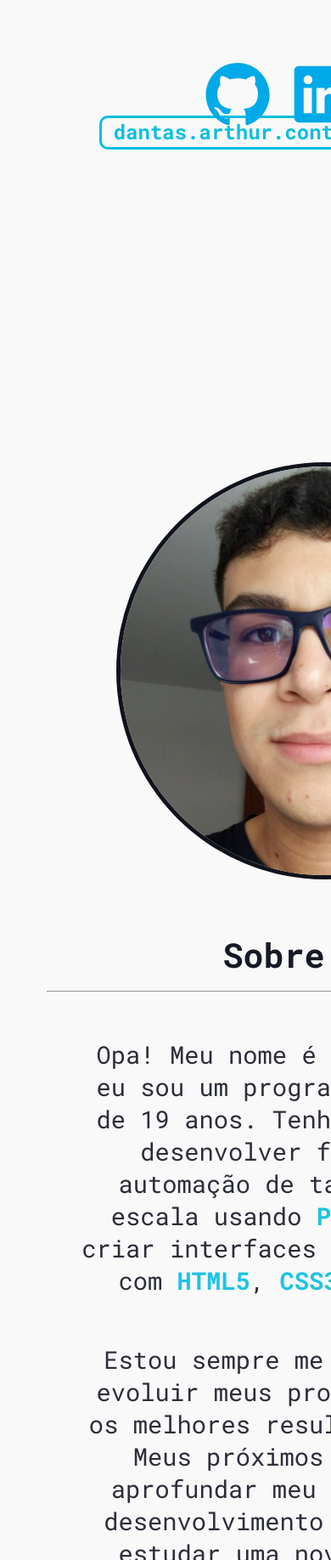
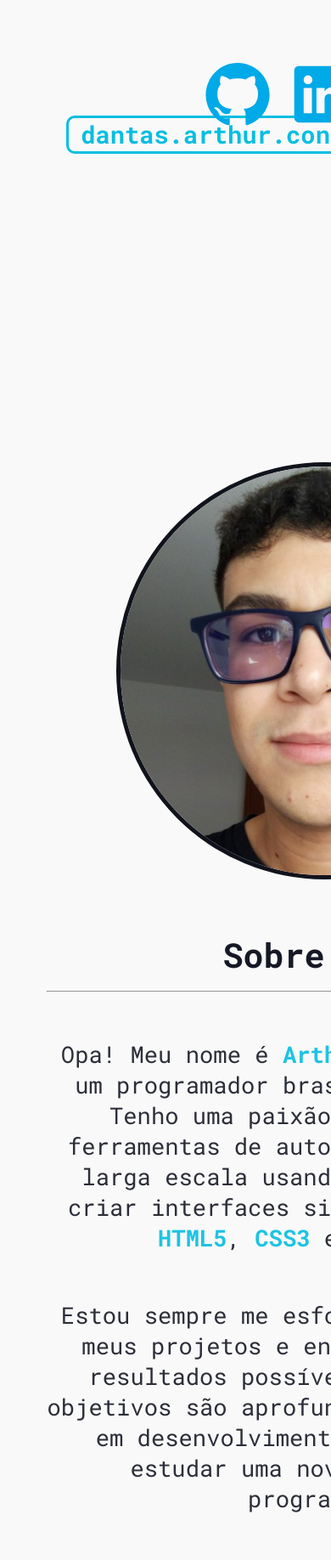
Before and after one commit to dantas-arthur/portfolio, a plain HTML site: page index.html in a window 390 px wide. Shown: the part 820-2656 px from the top of the page at 85% size. Drawn offline with Linux system fonts and the light colour scheme.

Commit message:
Update style.css

```diff
--- a/style.css
+++ b/style.css
@@ -669,15 +669,15 @@ mark.cyan {
 
     .email-container {
         top: 105%;
-        left: 20%;
+        left: 10%;
     }
 
     #email {
-        width: 480px;
-        height: 40px;
+        width: 570px;
+        height: 45px;
         position: absolute;
         text-align: center;
-        font-size: 1.5rem;
+        font-size: 1.8rem;
     }
 
     #copy-email {
@@ -722,9 +722,9 @@ mark.cyan {
         text-align: center;
         margin: 5% 0 20% 80%;
         p {
-            font-size: 1.8rem;
-            max-width: 80%;
-            margin-left: 15%;
+            font-size: 1.7rem;
+            max-width: 100%;
+            margin-left: 10%;
             padding-top: 5%;
         }
     }
```
